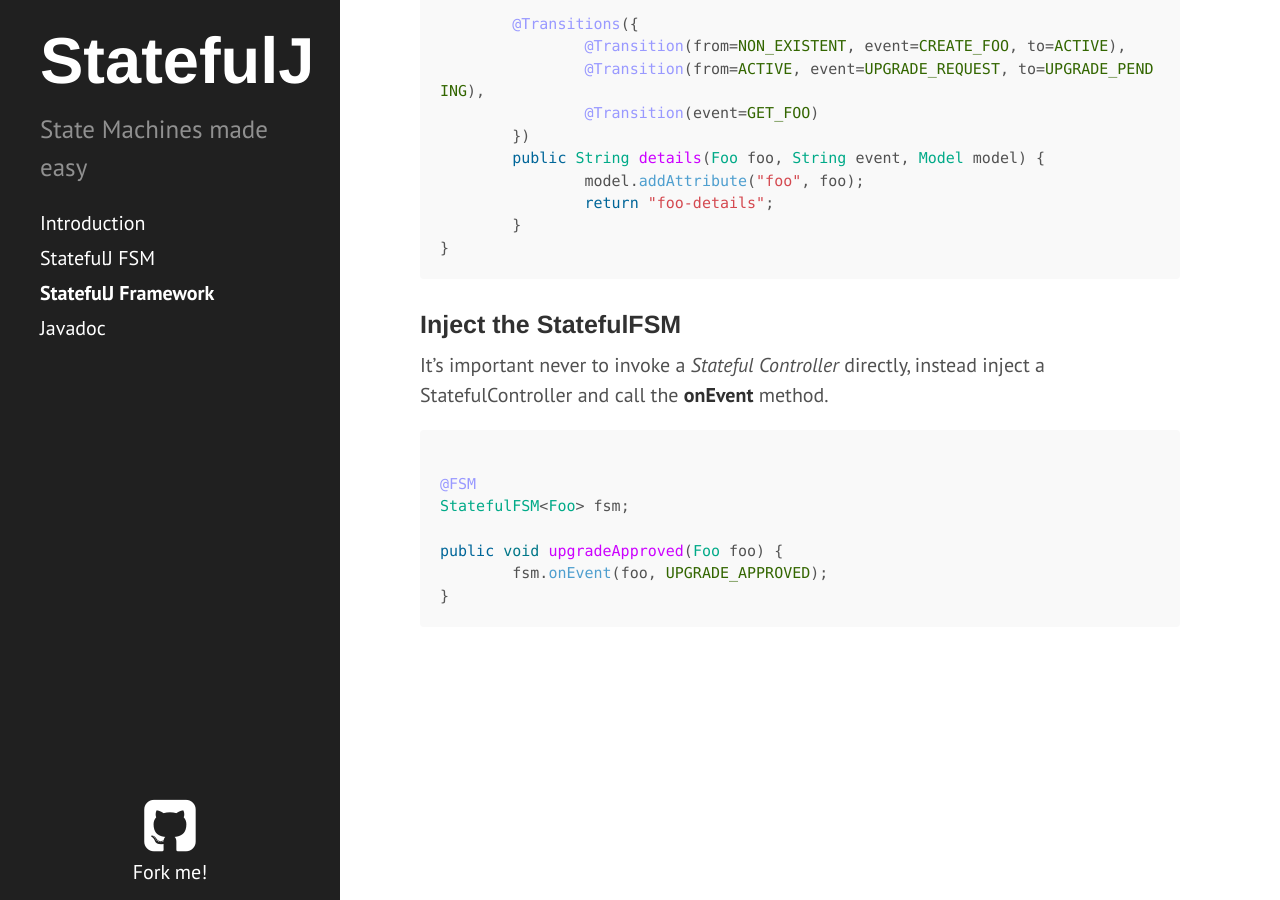
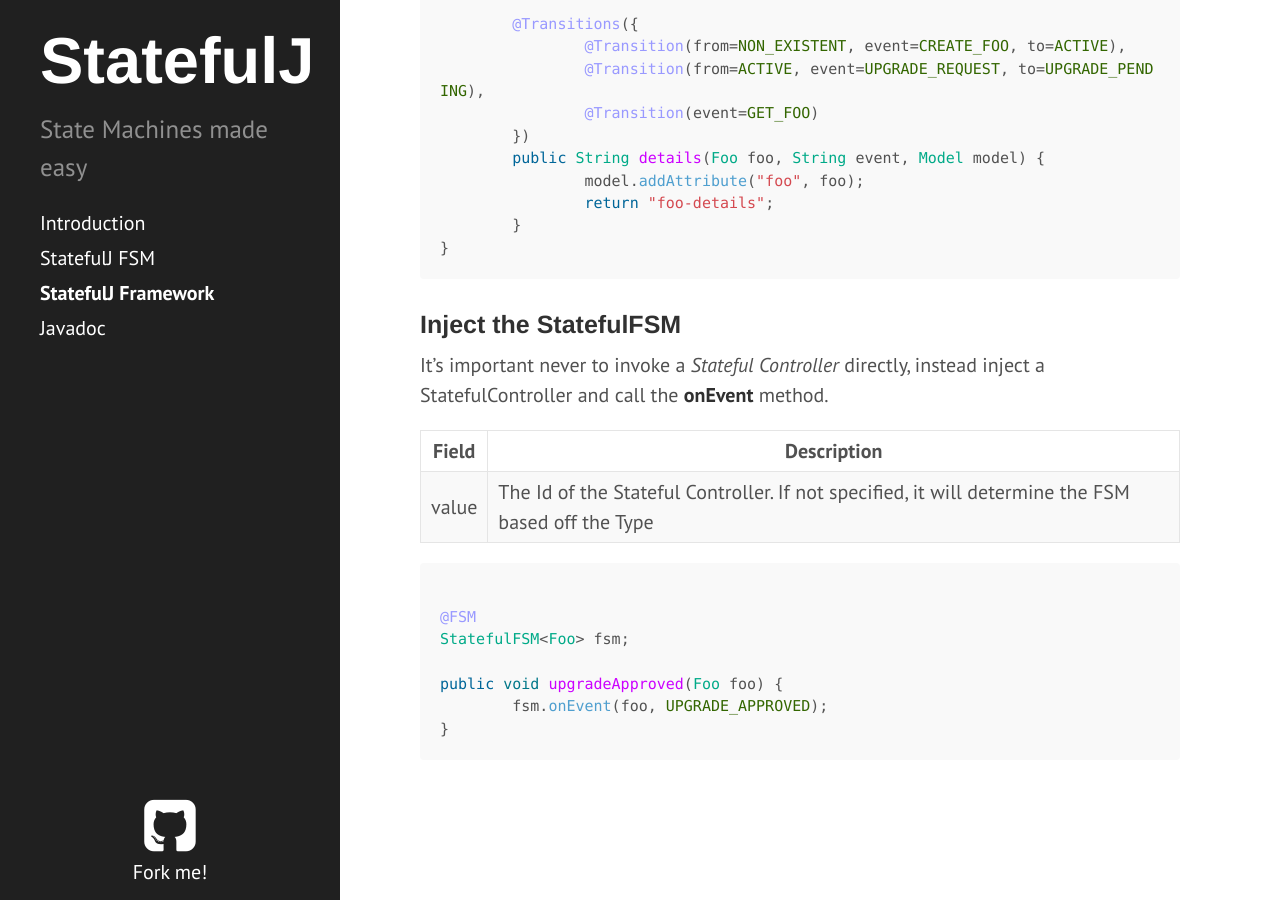
Before and after one commit to statefulj/statefulj, a Jekyll site: the page built from framework.md, in a window 1280 px wide and 900 px high, scrolled down 8451 px. Built offline with Jekyll 4.4.1, drawn with Linux system fonts in a browser that asks for light colours; Markdown is read by kramdown in place of the engine named in the settings.

Commit message:
Add in an explanation of the FSM annotation

````diff
--- a/framework.md
+++ b/framework.md
@@ -296,6 +296,10 @@ public class FooController {
 
 It's important never to invoke a *Stateful Controller* directly, instead inject a StatefulController and call the **onEvent** method.
 
+| Field	   	| Description		|
+|----		|----				|
+| value		| The Id of the Stateful Controller.  If not specified, it will determine the FSM based off the Type |
+
 ```java
 
 @FSM
````
